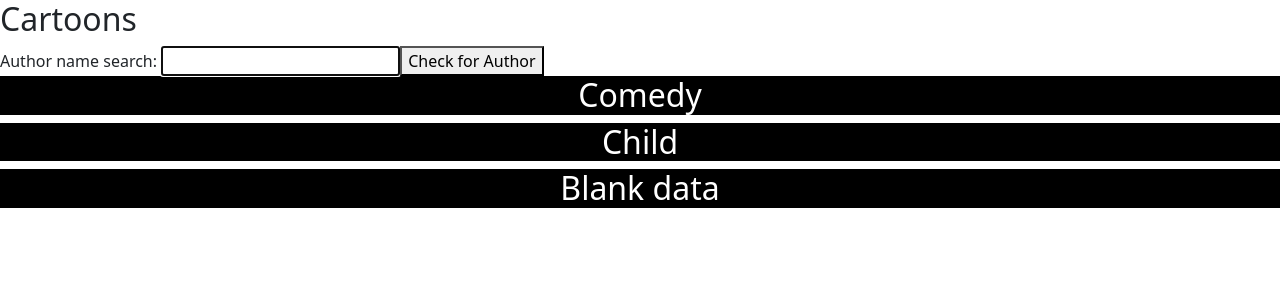
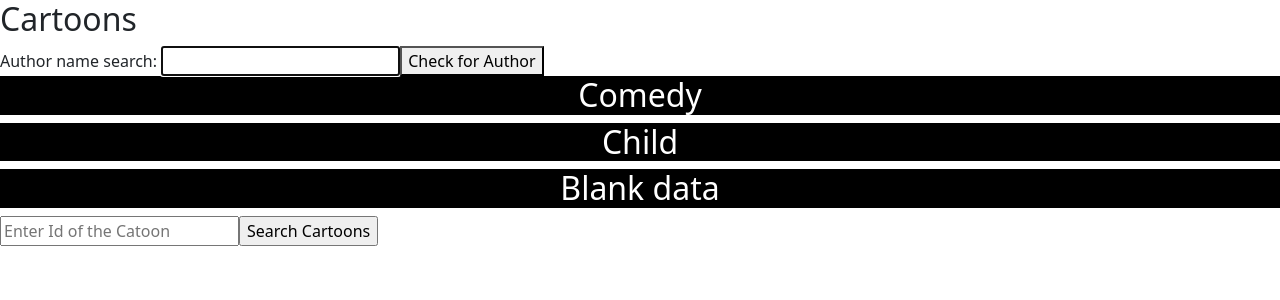
Before and after one commit to VishvaShah01/vishva_Shah_WEB601Assignments, an Angular app in the folder V_Shah_CartoonCharacters/: page / in a window 1280 px wide. Shown: the top 300 px of the page. Built offline with nearby package versions, Linux system fonts and the light colour scheme.

Commit message:
Assignment 5 done

```diff
--- a/V_Shah_CartoonCharacters/src/app/app.component.html
+++ b/V_Shah_CartoonCharacters/src/app/app.component.html
@@ -1 +1,24 @@
 <app-content-list> </app-content-list>
+
+<div>
+    <input
+      type="search"
+      #cartoonId
+      name="Search Cartoons"
+      id=""
+      placeholder="Enter Id of the Catoon"
+    />
+    <input
+      type="button"
+      value="Search Cartoons"
+      (click)="searchCartoonById(cartoonId.value)"
+    />
+
+    <app-content-card
+      *ngFor="let item of searchCartoon"
+      [cartoon]="item"
+      class="CartoonIdSearch"
+    >
+    </app-content-card>
+    <br />
+</div>
--- a/V_Shah_CartoonCharacters/src/app/app.component.ts
+++ b/V_Shah_CartoonCharacters/src/app/app.component.ts
@@ -1,6 +1,8 @@
 import { Component } from '@angular/core';
 import {Content} from './models/content';
 //import {List} from './models/list'
+import {CartoonService} from '../app/cartoon.service';
+
 @Component({
   selector: 'app-root',
   templateUrl: './app.component.html',
@@ -8,4 +10,18 @@ import {Content} from './models/content';
 })
 export class AppComponent {
   title = 'V_Shah_CartoonCharacters';
+  searchCartoon: Content[];
+
+  public id: any;
+  constructor(private cartoonService: CartoonService) {
+    this.searchCartoon = [];
+  }
+
+  ngOnInit(): void {}
+
+  searchCartoonById(id: any) {
+    this.cartoonService
+      .getCartoonData(id)
+      .subscribe((cartoons) => (this.searchCartoon = cartoons));
+  }
 }
--- a/V_Shah_CartoonCharacters/src/app/content-card/content-card.component.scss
+++ b/V_Shah_CartoonCharacters/src/app/content-card/content-card.component.scss
@@ -52,4 +52,9 @@
        background-color: rgb(255, 255, 255);
 
     }
+
+    &.search {
+        box-shadow: 12px 20px black;
+        background: black;
+      }
 }
```
